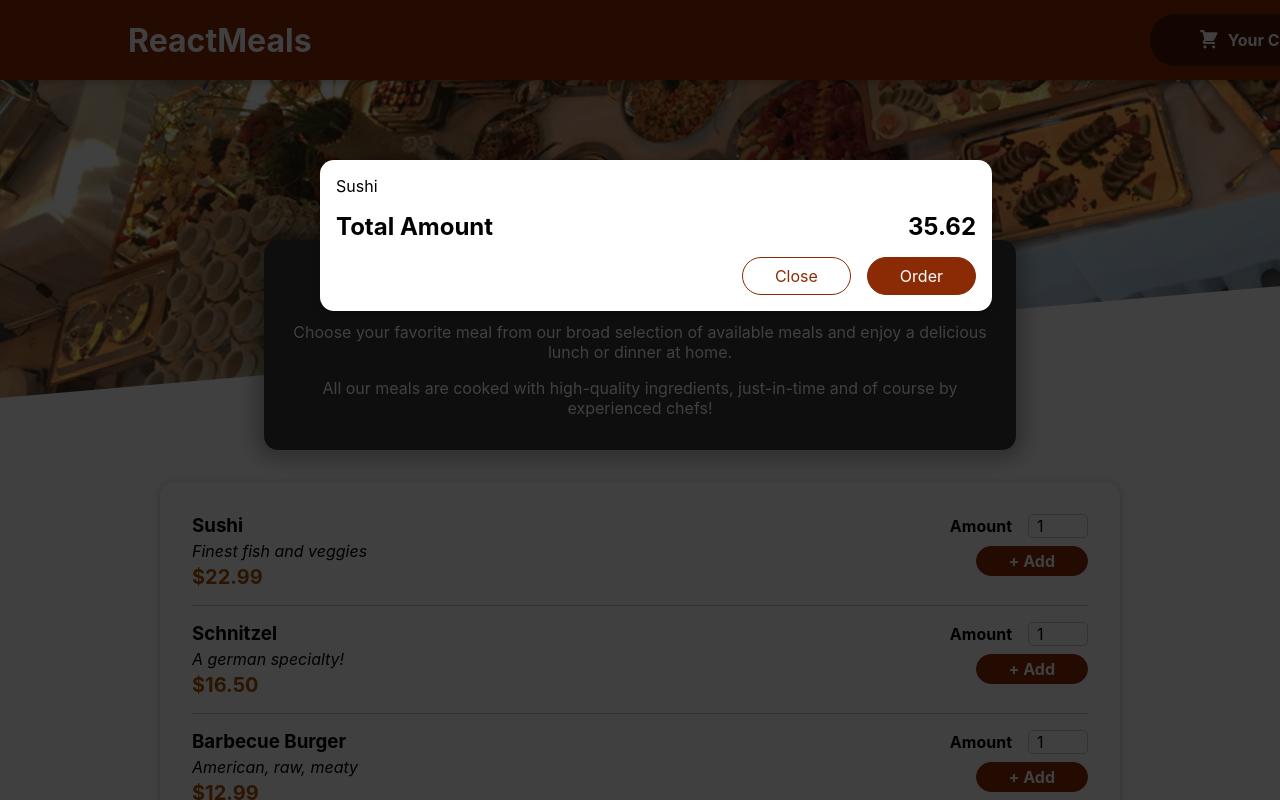
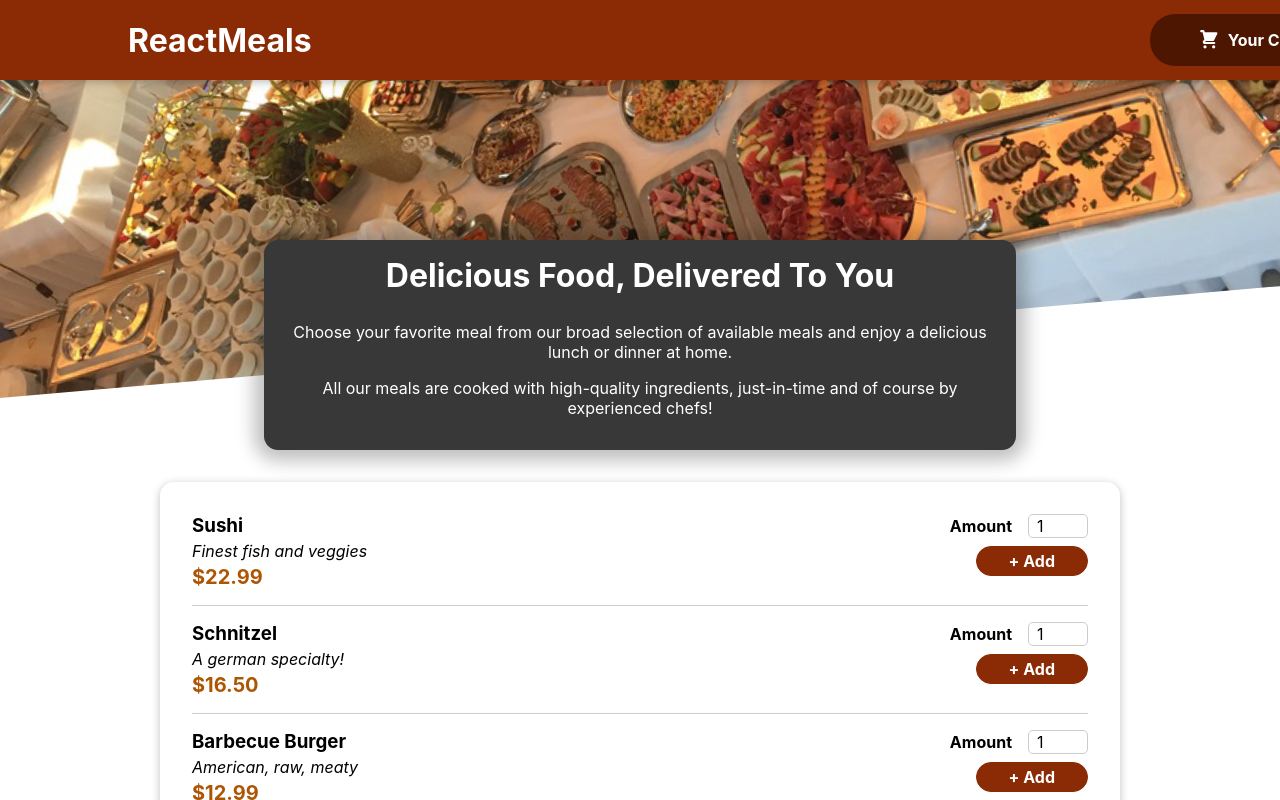
Before and after one commit to thuvu24hdev/food-order-app, a React (Create React App) app: page / in a window 1280 px wide. Shown: the top 800 px of the page. Built offline with nearby package versions, Linux system fonts and the light colour scheme.

Commit message:
managing cart and modal state

```diff
--- a/src/App.tsx
+++ b/src/App.tsx
@@ -1,13 +1,23 @@
-import React from "react";
+import React, { useState } from "react";
 import Cart from "./components/Cart/Cart";
 import Header from "./components/Layout/Header";
 import Meals from "./components/Meals/Meals";
 
 function App() {
+  const [cartIsShown, setCartIsShown] = useState<boolean>(false);
+
+  const showCartHandler = () => {
+    setCartIsShown(true);
+  };
+
+  const hideCartHandler = () => {
+    setCartIsShown(false);
+  };
+
   return (
     <>
-      <Cart />
-      <Header />
+      {cartIsShown && <Cart onClose={hideCartHandler} />}
+      <Header onShowCart={showCartHandler} />
       <main>
         <Meals />
       </main>
--- a/src/components/Cart/Cart.tsx
+++ b/src/components/Cart/Cart.tsx
@@ -1,7 +1,9 @@
 import Modal from "../UI/Modal";
 import classes from "./Cart.module.css";
 
-interface CartProps {}
+interface CartProps {
+  onClose: () => void;
+}
 const Cart = (props: CartProps) => {
   const cartItems = (
     <ul className={classes["cart-items"]}>
@@ -12,14 +14,16 @@
   );
 
   return (
-    <Modal>
+    <Modal onClose={props.onClose}>
       {cartItems}
       <div className={classes.total}>
         <span>Total Amount</span>
         <span>35.62</span>
       </div>
       <div className={classes.actions}>
-        <button className={classes["button--alt"]}>Close</button>
+        <button className={classes["button--alt"]} onClick={props.onClose}>
+          Close
+        </button>
         <button className={classes.button}>Order</button>
       </div>
     </Modal>
--- a/src/components/Layout/Header.tsx
+++ b/src/components/Layout/Header.tsx
@@ -4,13 +4,15 @@
 import mealsImage from "../../assets/meals.jpg";
 import classes from "./Header.module.css";
 
-interface HeaderProps {}
+interface HeaderProps {
+  onShowCart: () => void;
+}
 const Header = (props: HeaderProps) => {
   return (
     <Fragment>
       <header className={classes.header}>
         <h1>ReactMeals</h1>
-        <HeaderCartButton />
+        <HeaderCartButton onClick={props.onShowCart}/>
       </header>
       <div className={classes["main-image"]}>
         <img src={mealsImage} alt="A table full of delicious food!" />
--- a/src/components/Layout/HeaderCartButton.tsx
+++ b/src/components/Layout/HeaderCartButton.tsx
@@ -1,11 +1,13 @@
-import CartIcon from '../Cart/CartIcon';
-import classes from './HeaderCartButton.module.css';
+import CartIcon from "../Cart/CartIcon";
+import classes from "./HeaderCartButton.module.css";
 
-interface HeaderCartButtonProps {}
+interface HeaderCartButtonProps {
+  onClick: () => void;
+}
 
 const HeaderCartButton = (props: HeaderCartButtonProps) => {
   return (
-    <button className={classes.button}>
+    <button className={classes.button} onClick={props.onClick}>
       <span className={classes.icon}>
         <CartIcon />
       </span>
--- a/src/components/UI/Modal.tsx
+++ b/src/components/UI/Modal.tsx
@@ -5,13 +5,20 @@
 
 interface ModalProps {
   children: ReactNode;
+  onClose: () => void;
 }
 
-const Backdrop = () => {
-  return <div className={classes.backdrop} />;
+interface ModalOverlayProps {
+  children: ReactNode;
+}
+interface BackdropProps {
+  onClose: () => void;
+}
+const Backdrop = (props: BackdropProps) => {
+  return <div className={classes.backdrop} onClick={props.onClose} />;
 };
 
-const ModalOverlay = (props: ModalProps) => {
+const ModalOverlay = (props: ModalOverlayProps) => {
   return (
     <div className={classes.modal}>
       <div className={classes.content}>{props.children}</div>
@@ -24,7 +31,10 @@
 const Modal = (props: ModalProps) => {
   return (
     <Fragment>
-      {ReactDOM.createPortal(<Backdrop />, portalElement)}
+      {ReactDOM.createPortal(
+        <Backdrop onClose={props.onClose} />,
+        portalElement
+      )}
       {ReactDOM.createPortal(
         <ModalOverlay>{props.children}</ModalOverlay>,
         portalElement
```
